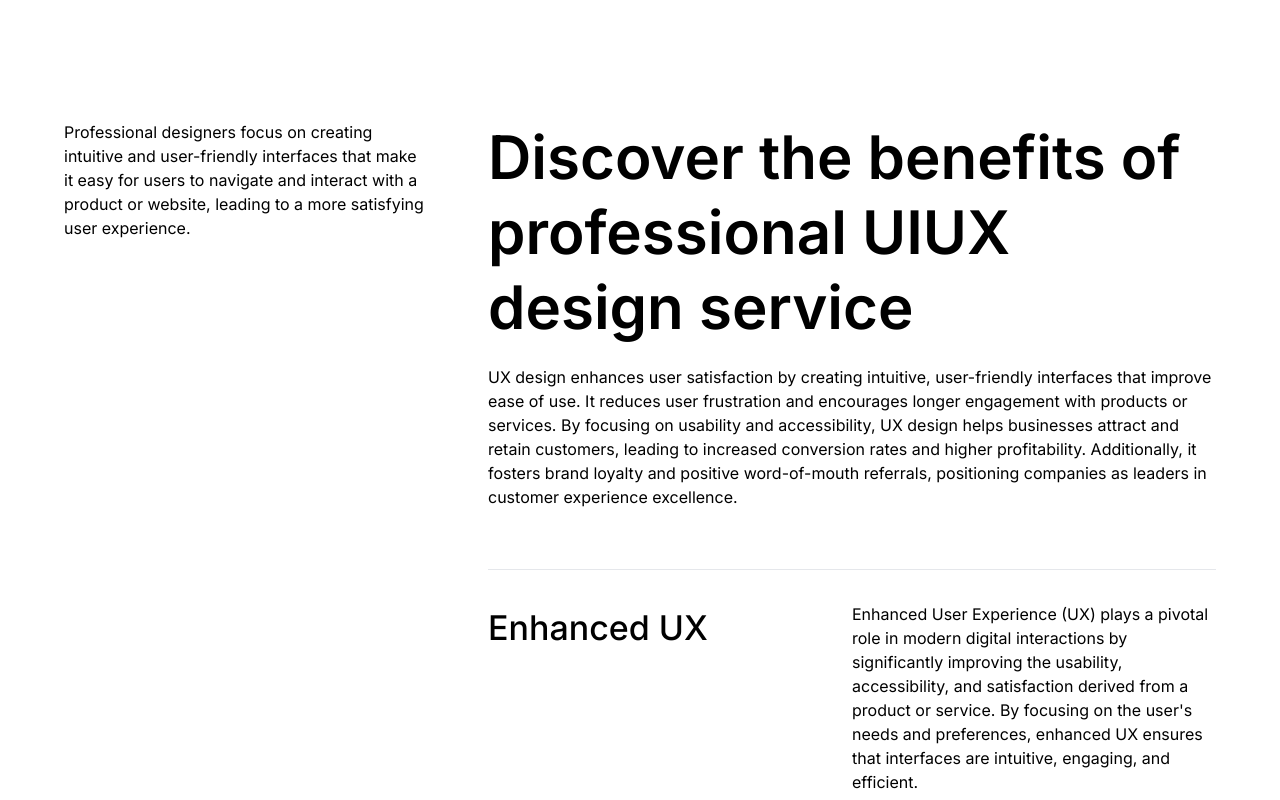
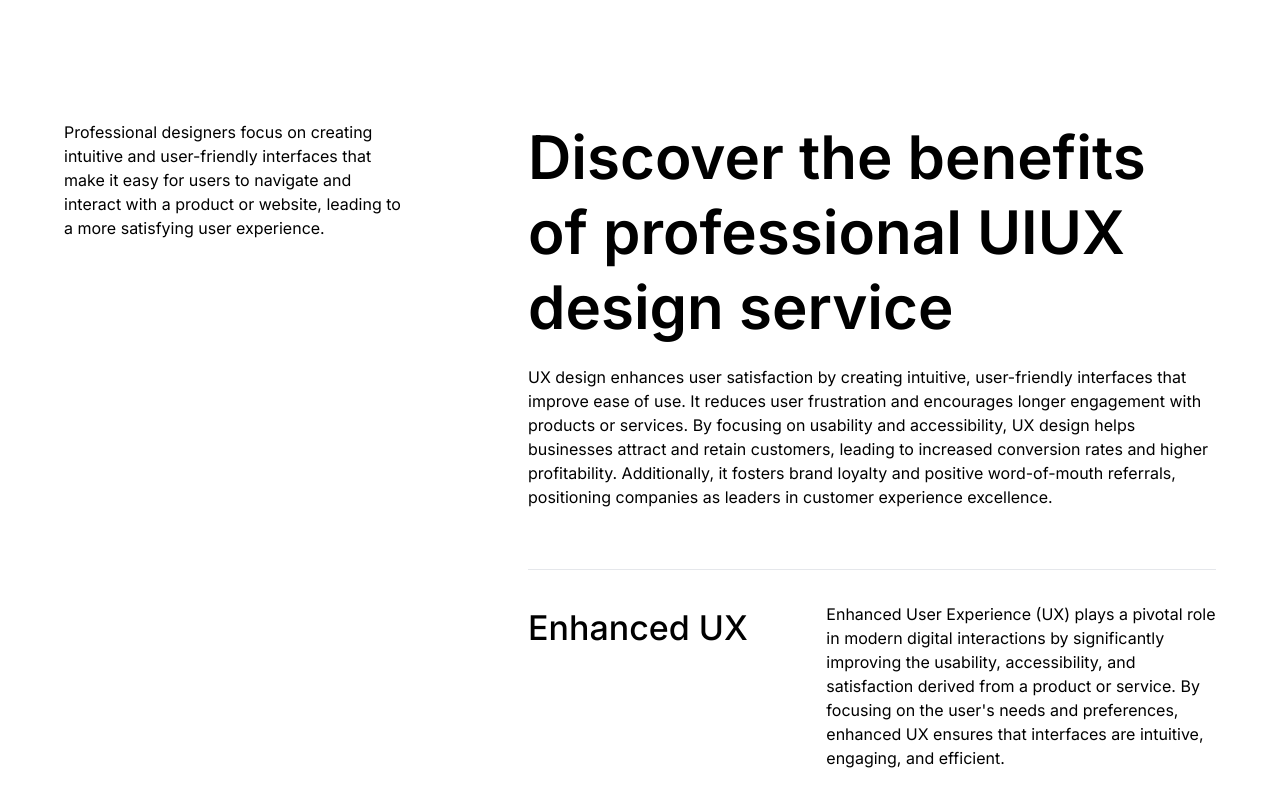
Before and after one commit to cvspan/cvspan-web, a Next.js app: page /design in a window 1280 px wide. Shown: the top 800 px of the page. Built offline with nearby package versions, Linux system fonts and the light colour scheme.

Commit message:
(design) flex-col for design cards

```diff
--- a/src/components/molecules/design/designCard/DesignCard.tsx
+++ b/src/components/molecules/design/designCard/DesignCard.tsx
@@ -8,10 +8,10 @@ interface DesignCardProps {
 const DesignCard: React.FC<DesignCardProps> = ({ title, description }) => {
     return (
         <div className="border-rgba(209, 209, 209, 1) flex w-full flex-col justify-between gap-[20px] border-t py-8 lg:flex-row lg:py-8">
-            <h4 className="font-medium lg:w-4/12" style={{ fontSize: 'clamp(1.5rem, 4.6875vw, 2.125rem)' }}>
+            <h4 className="font-medium lg:w-5/12" style={{ fontSize: 'clamp(1.5rem, 4.6875vw, 2.125rem)' }}>
                 {title}
             </h4>
-            <p className="flex -self-end justify-self-end lg:w-6/12">{description}</p>
+            <p className="flex -self-end justify-self-end lg:w-7/12">{description}</p>
         </div>
     );
 };
--- a/src/components/molecules/design/page.tsx
+++ b/src/components/molecules/design/page.tsx
@@ -4,7 +4,7 @@ import DesignCard from './designCard/DesignCard';
 const Design = () => {
     return (
         <section className="py-[60px] lg:py-[120px]">
-            <div className="m-auto flex w-full max-w-[1200px] flex-col gap-[60px] overflow-hidden pl-6 pr-6 lg:flex-row">
+            <div className="m-auto flex w-full max-w-[1200px] flex-col gap-[60px] overflow-hidden pl-6 pr-6 lg:flex-row lg:gap-[120px]">
                 <div className="lg:w-4/12">
                     <p>
                         Professional designers focus on creating intuitive and user-friendly interfaces that make it
```
